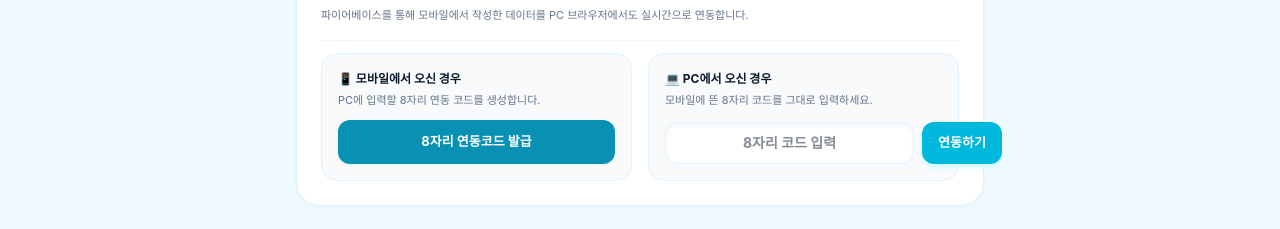
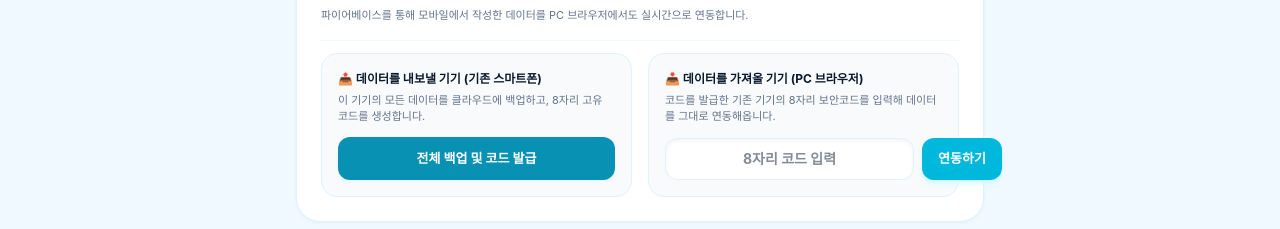
Before and after one commit to cathy-park/body-insight-ai, a Next.js app: page /settings in a window 1280 px wide. Shown: the part 715-944 px from the top of the page. Built offline with nearby package versions, Linux system fonts and the light colour scheme; no server answers; the database is empty.

Commit message:
fix: ensure data cloud backup before sync code generation, fix dashboard margin, clarify sync UI directionality

```diff
--- a/src/app/dashboard/page.tsx
+++ b/src/app/dashboard/page.tsx
@@ -298,7 +298,7 @@ export default function DashboardPage() {
     <div className="max-w-7xl mx-auto pt-[100px] px-5 sm:px-10 pb-20 md:pb-10 space-y-6 animate-fade-up">
 
       {/* ── Header ── */}
-      <header className="flex flex-col sm:flex-row sm:items-start justify-between gap-4 mt-5 mb-10">
+      <header className="flex flex-col sm:flex-row sm:items-start justify-between gap-4 mb-10">
         <div>
           <p className="text-[11px] font-black uppercase tracking-[0.18em] text-[var(--accent)] mb-1">나의 건강 대시보드</p>
           <h1 className="text-2xl sm:text-3xl font-black text-[var(--text-primary)] tracking-tight">건강 기록 분석</h1>
--- a/src/app/settings/page.tsx
+++ b/src/app/settings/page.tsx
@@ -116,12 +116,22 @@ export default function SettingsPage() {
   const handleGenerateSyncCode = async () => {
     try {
       setIsGeneratingSync(true);
+
+      // 1. 현재 기기에 쌓여있는 로컬 건강 기록을 Firestore 클라우드로 100% 강제 백업
+      const localRecords = getRecords();
+      if (localRecords.length > 0) {
+        const { bulkUpsertBodyRecords } = await import('@/services/healthRecordService');
+        const { getFirestoreUserId } = await import('@/services/userService');
+        await bulkUpsertBodyRecords(getFirestoreUserId(currentUserId), localRecords);
+      }
+
+      // 2. 8자리 임시 핀코드 발급
       const deviceId = getAnonymousDeviceId();
       const code = await generateSyncCode(deviceId);
       setSyncCode(code);
-      showToast('동기화 코드가 성공적으로 발급되었습니다! 📱', 'success');
+      showToast('데이터 클라우드 백업 및 동기화 코드 발급 완료! 📱', 'success');
     } catch (err: any) {
-      showToast(err.message || '코드 생성 중 오류가 발생했습니다.', 'error');
+      showToast(err.message || '코드 생성 또는 백업 중 오류가 발생했습니다.', 'error');
     } finally {
       setIsGeneratingSync(false);
     }
@@ -250,11 +260,11 @@ export default function SettingsPage() {
         </div>
 
         <div className="grid grid-cols-1 sm:grid-cols-2 gap-4 pt-3 border-t border-[var(--border-subtle)]">
-          {/* 모바일용: 코드 발급 */}
+          {/* 데이터를 내보낼 기기 (데이터 있음) */}
           <div className="bg-[var(--surface-2)] p-4 rounded-2xl border border-[var(--border)] flex flex-col justify-between gap-3">
             <div>
-              <p className="text-[12px] font-bold text-[var(--text-primary)] mb-1">📱 모바일에서 오신 경우</p>
-              <p className="text-[11px] text-[var(--text-muted)]">PC에 입력할 8자리 연동 코드를 생성합니다.</p>
+              <p className="text-[12px] font-bold text-[var(--text-primary)] mb-1">📤 데이터를 내보낼 기기 (기존 스마트폰)</p>
+              <p className="text-[11px] text-[var(--text-muted)]">이 기기의 모든 데이터를 클라우드에 백업하고, 8자리 고유 코드를 생성합니다.</p>
             </div>
             {syncCode ? (
               <div className="bg-white border-2 border-[var(--accent)] px-4 py-3 rounded-xl text-center animate-pulse shadow-sm">
@@ -269,16 +279,16 @@ export default function SettingsPage() {
                 disabled={isGeneratingSync}
                 className="w-full py-3 bg-[var(--accent)] hover:bg-[var(--accent-hover)] text-white rounded-xl font-bold text-[13px] transition-all active:scale-[0.98] flex items-center justify-center gap-1.5 cursor-pointer shadow-[var(--shadow-card)] shadow-[var(--accent-soft)]"
               >
-                {isGeneratingSync ? '코드 발급 중...' : '8자리 연동코드 발급'}
+                {isGeneratingSync ? '백업 및 코드 발급 중...' : '전체 백업 및 코드 발급'}
               </button>
             )}
           </div>
 
-          {/* PC용: 코드 입력 */}
+          {/* 데이터를 가져올 기기 (데이터 받을 곳) */}
           <div className="bg-[var(--surface-2)] p-4 rounded-2xl border border-[var(--border)] flex flex-col justify-between gap-3">
             <div>
-              <p className="text-[12px] font-bold text-[var(--text-primary)] mb-1">💻 PC에서 오신 경우</p>
-              <p className="text-[11px] text-[var(--text-muted)]">모바일에 뜬 8자리 코드를 그대로 입력하세요.</p>
+              <p className="text-[12px] font-bold text-[var(--text-primary)] mb-1">📥 데이터를 가져올 기기 (PC 브라우저)</p>
+              <p className="text-[11px] text-[var(--text-muted)]">코드를 발급한 기존 기기의 8자리 보안코드를 입력해 데이터를 그대로 연동해옵니다.</p>
             </div>
             <div className="flex gap-2">
               <input
```
